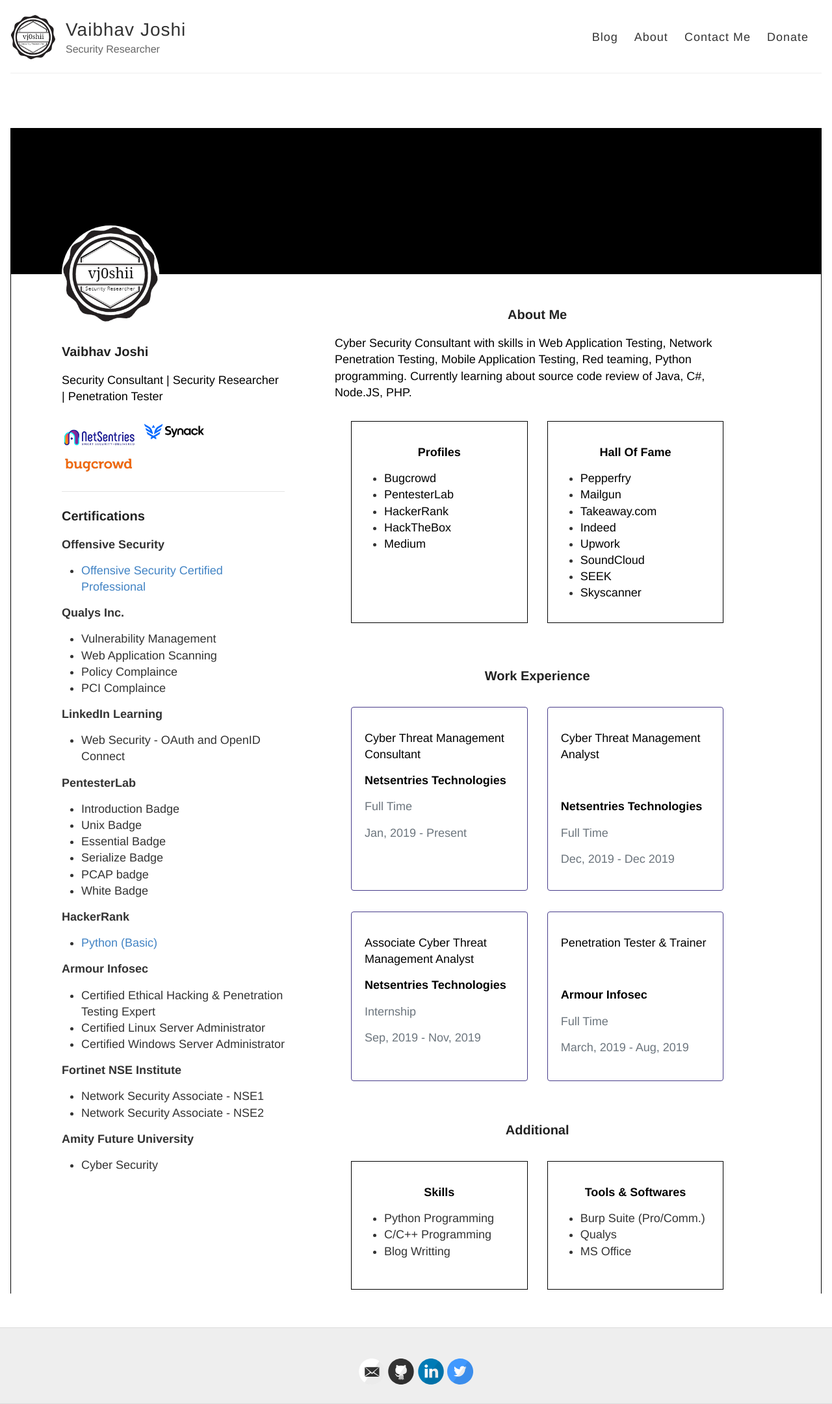
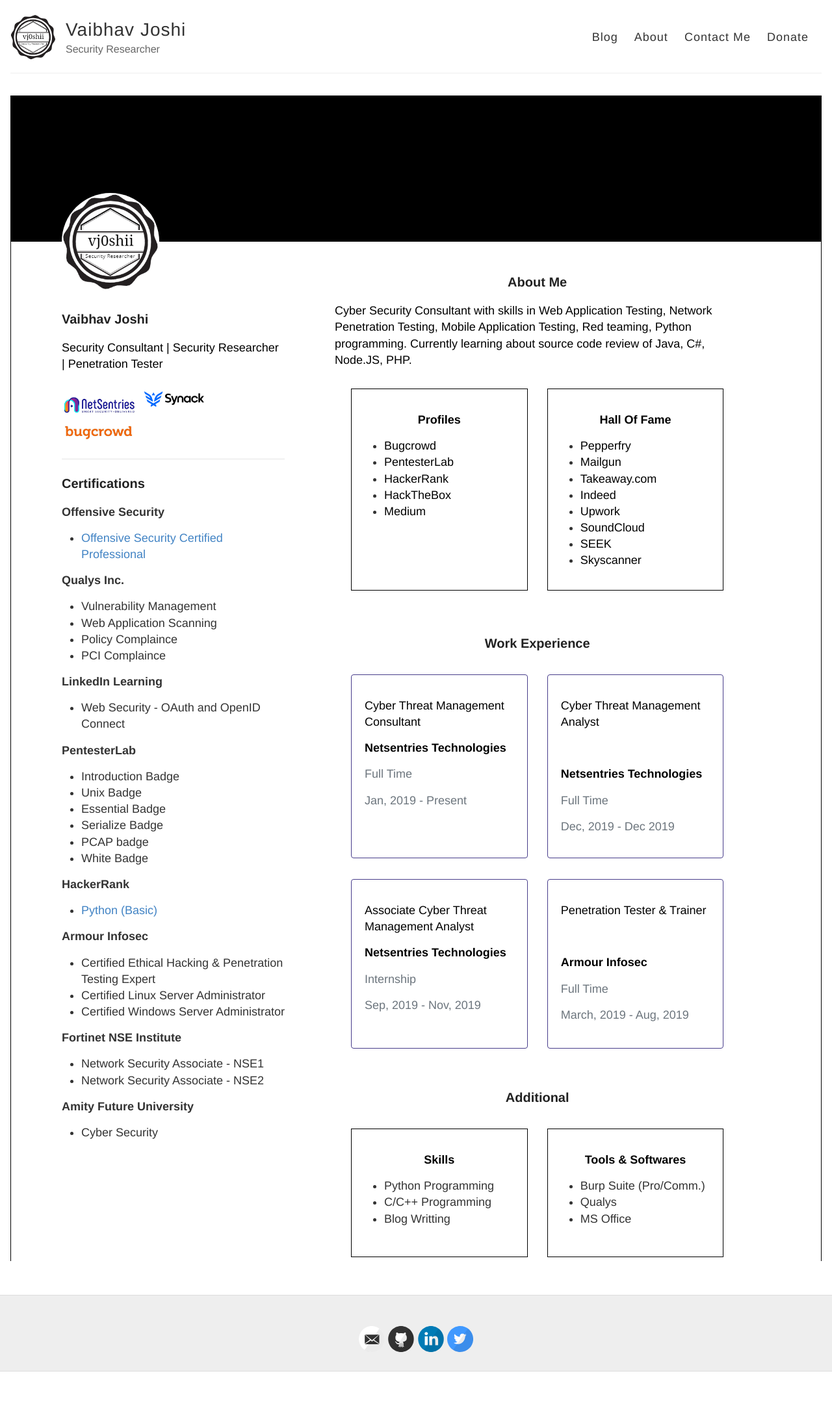
Before and after one commit to vj0shii/vj0shii.github.io, a Jekyll site: the page built from about.html, in a window 1280 px wide. Shown: the whole page at 65% size. Built offline with Jekyll 4.4.1, drawn with Linux system fonts in a browser that asks for light colours; after the commit the page ends 2111 px from its top, so only the background shows below that.

Commit message:
Correction in Margin

```diff
--- a/assets/css/mentor.css
+++ b/assets/css/mentor.css
@@ -83,7 +83,7 @@
 }
 
 #container-x {
-  margin-top: -50;
+  margin-top: -50px;
   border-right: 1px solid black;
   border-left: 1px solid black;
 }
```
